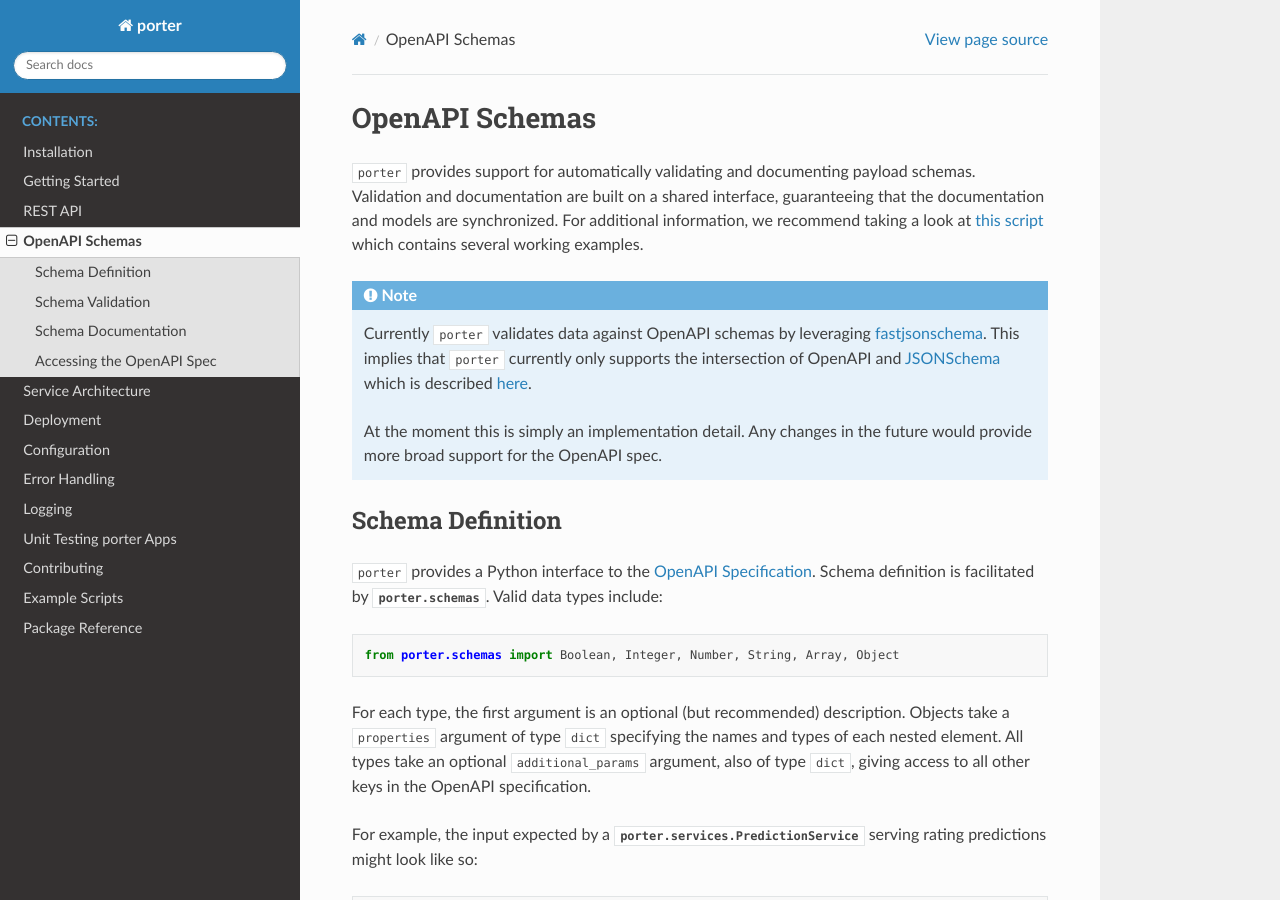
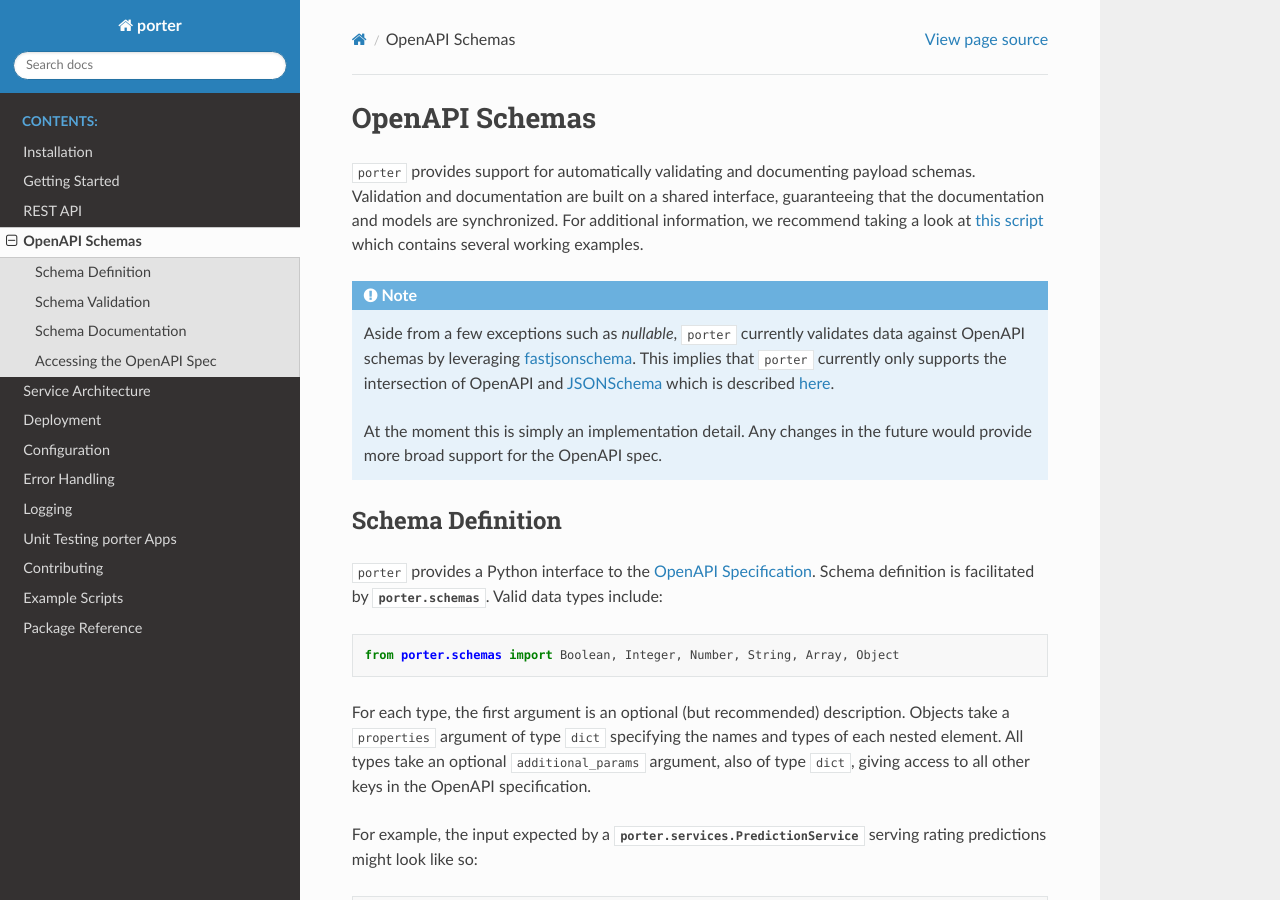
Before and after one commit to dantegates/porter, a Sphinx documentation site: the page built from docs/openapi_schemas.rst, in a window 1280 px wide and 900 px high. Built offline with Sphinx 7.4.7 and the Read the Docs theme 2.0.0, drawn with Linux system fonts in a browser that asks for light colours.

Commit message:
update note in docs openapi support

```diff
--- a/docs/openapi_schemas.rst
+++ b/docs/openapi_schemas.rst
@@ -7,7 +7,7 @@ OpenAPI Schemas
 
 .. note::
 
-    Currently ``porter`` validates data against OpenAPI schemas by leveraging `fastjsonschema <https://github.com/horejsek/python-fastjsonschema>`_. This implies that ``porter`` currently only supports the intersection of OpenAPI and `JSONSchema <https://json-schema.org/>`_ which is described `here <https://swagger.io/docs/specification/data-models/keywords/>`_.
+    Aside from a few exceptions such as `nullable`, ``porter`` currently validates data against OpenAPI schemas by leveraging `fastjsonschema <https://github.com/horejsek/python-fastjsonschema>`_. This implies that ``porter`` currently only supports the intersection of OpenAPI and `JSONSchema <https://json-schema.org/>`_ which is described `here <https://swagger.io/docs/specification/data-models/keywords/>`_.
 
     At the moment this is simply an implementation detail. Any changes in the future would provide more broad support for the OpenAPI spec.
 
```
